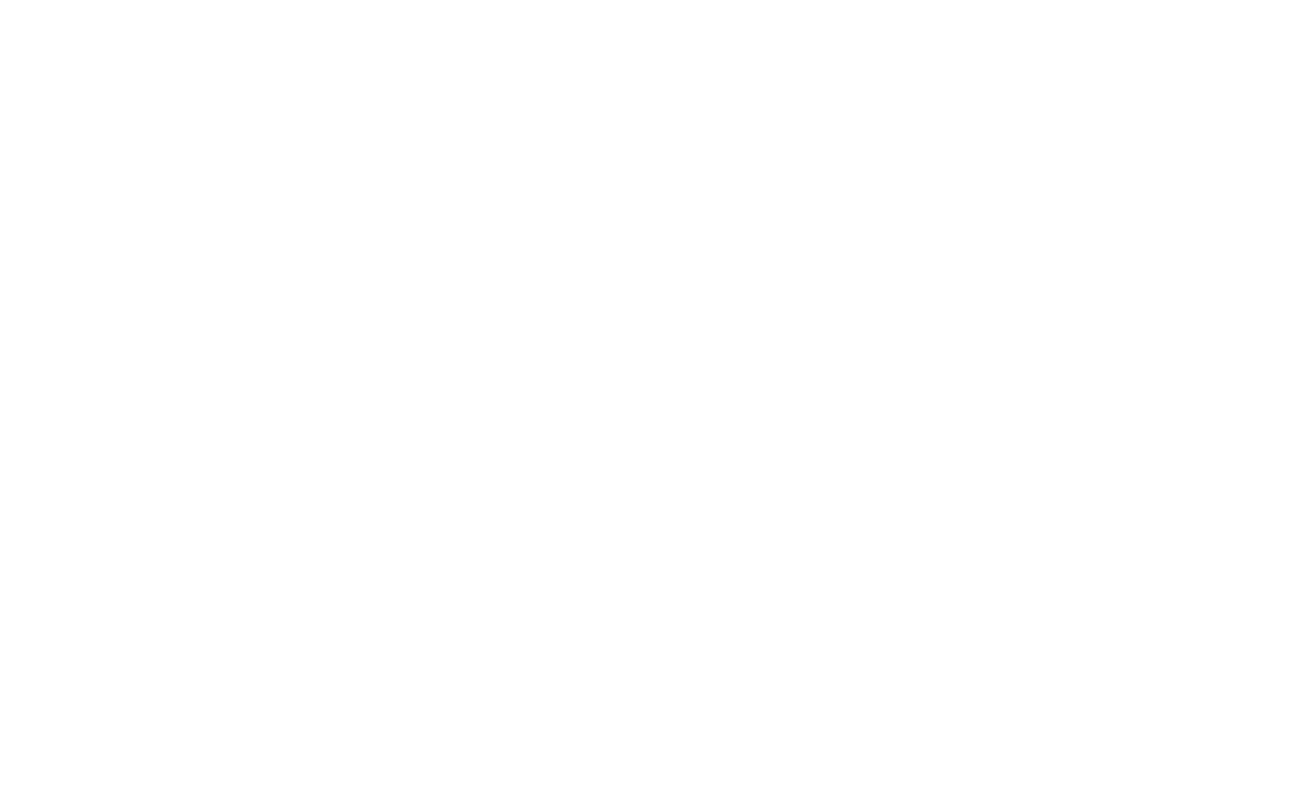
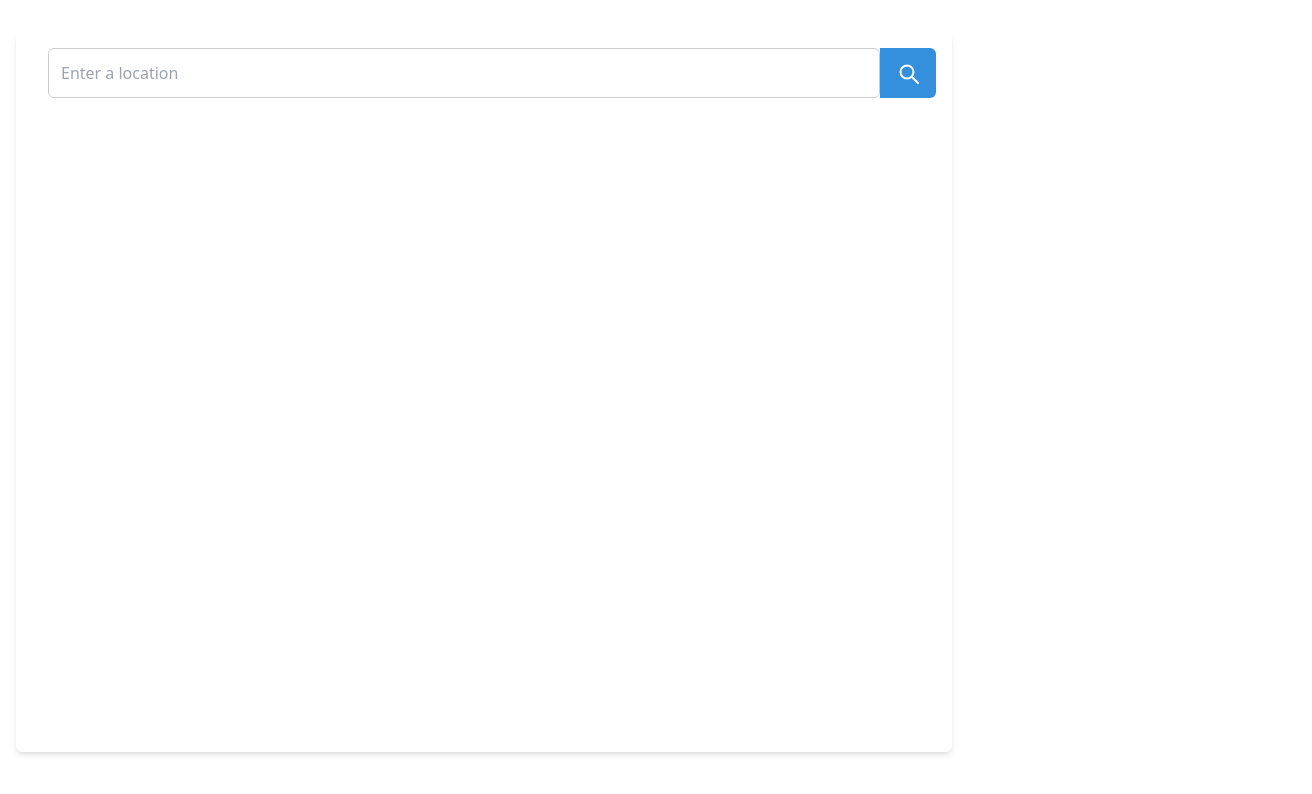
Before and after one commit to aliceavien/final_mis_455, a plain HTML site: page index.html in a window 1280 px wide. Shown: the whole page, 1312 px wide, since content can reach past the window. Drawn offline with nearby package versions, Linux system fonts and the light colour scheme.

Commit message:
search box

```diff
--- a/index.html
+++ b/index.html
@@ -7,6 +7,7 @@
     <meta http-equiv="X-UA-Compatible" content="ie=edge">
     <link rel="shortcut icon" href="rain.png" type="image/x-icon">
     <title>Weather Forecast</title>
+    <link href="https://cdn.jsdelivr.net/npm/tailwindcss/dist/tailwind.min.css" rel="stylesheet">
     <link rel="stylesheet" href="style.css">
 
 </head>
@@ -14,7 +15,24 @@
 <body>
     <div class="main">
         <div class="weather-data">
+            <div class="backdrop">
+                <div class="search">
+                    <input type="text" placeholder="Enter a location" id="location"
+                        class="search-box">
+                    <button onclick="submit()"
+                        class="submit-button">
+                        <svg class="svg-icon" fill="none" stroke-linecap="round" stroke-linejoin="round" stroke-width="2"
+                            viewBox="0 0 24 24" stroke="currentColor">
+                            <path
+                                d="M22 22L15.5 15.5M4.5 11C4.5 7.41015 7.41015 4.5 11 4.5C14.5899 4.5 17.5 7.41015 17.5 11C17.5 14.5899 14.5899 17.5 11 17.5C7.41015 17.5 4.5 14.5899 4.5 11Z">
+                            </path>
+                        </svg>
+                    </button>
+                </div>
+
+            </div>
         </div>
+
     </div>
     <script src="index.js"></script>
 </body>
--- a/style.css
+++ b/style.css
@@ -1,14 +1,68 @@
-body{
+body {
     width: 100%;
     padding: 2rem 1rem;
     margin: auto;
 
 }
-.main{
+
+.main {
     display: flex;
     flex-wrap: wrap;
 }
-.weather-data{
+
+.weather-data {
     width: 75%;
     margin-bottom: 2rem;
 }
+
+.backdrop {
+    backdrop-filter: blur(8px);
+    border-radius: 0.375rem;
+    box-shadow: 0 4px 6px -1px rgba(0, 0, 0, 0.1), 0 2px 4px -1px rgba(0, 0, 0, 0.06);
+    padding: 1rem;
+    height: 90vh;
+}
+
+.search {
+    display: flex;
+    /* Equivalent to flex in Tailwind */
+    margin-bottom: 1rem;
+    /* Equivalent to mb-4 in Tailwind */
+    padding-left: 1rem;
+    /* Equivalent to px-4 in Tailwind */
+}
+
+.search-box {
+    background-color: transparent;
+    width: 100%;
+    border-radius: 0.375rem;
+    border: 1px solid #ccc;
+    margin-right: 0;
+    color: #333;
+    padding: 0.75rem;
+    display: block;
+    outline: none;
+}
+
+.search-box:focus {
+    border-color: #3490dc;
+}
+
+.submit-button {
+    background-color: #3490dc;
+    color: #fff;
+    font-weight: bold;
+    border-radius: 0 0.375rem 0.375rem 0;
+    padding: 0.5rem 1rem;
+    cursor: pointer;
+    transition: background-color 0.3s ease;
+
+}
+
+.submit-button:hover {
+    background-color: #3182c8;
+}
+.svg-icon {
+    width: 1.5rem;
+    height: 1.5rem;
+  }
```
